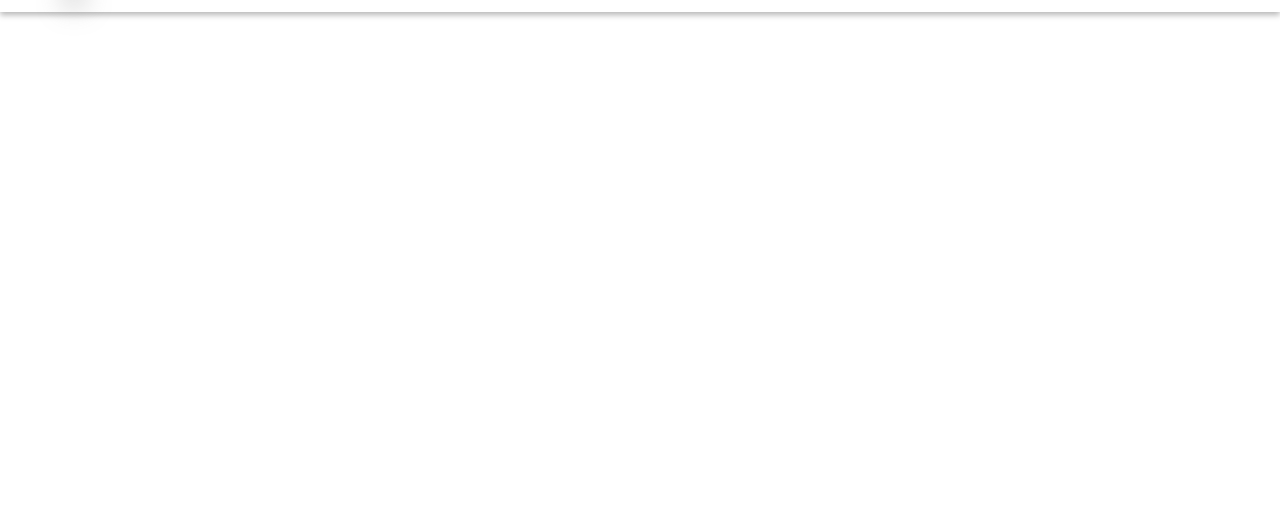
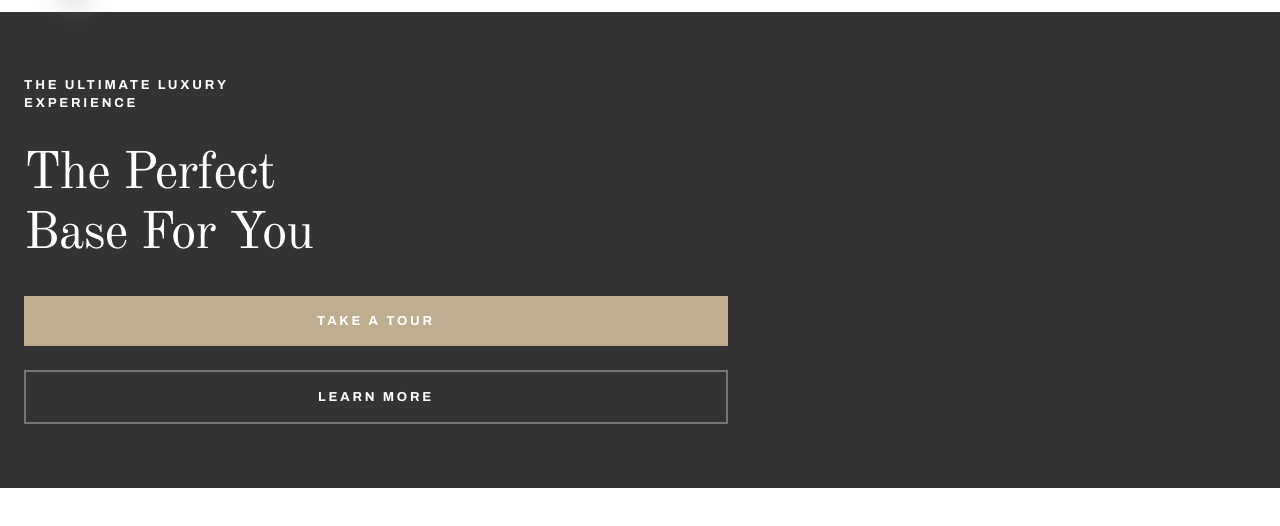
Before and after one commit to David7878dmb/Hotel-Miranda, a plain HTML site: page index.html in a window 1280 px wide. Shown: the part 52-578 px from the top of the page. Drawn offline with nearby package versions, Linux system fonts and the light colour scheme.

Commit message:
Add: Section + style

```diff
--- a/index.html
+++ b/index.html
@@ -10,7 +10,11 @@
     <link rel="preconnect" href="https://fonts.gstatic.com" crossorigin>
     <link href="https://fonts.googleapis.com/css2?family=Archivo:ital,wght@0,100..900;1,100..900&display=swap" rel="stylesheet">
 
+    <link rel="preconnect" href="https://fonts.googleapis.com">
+    <link rel="preconnect" href="https://fonts.gstatic.com" crossorigin>
+    <link href="https://fonts.googleapis.com/css2?family=Old+Standard+TT:ital,wght@0,400;0,700;1,400&display=swap" rel="stylesheet">
 </head>
+
 <body>
     <section class="header">
         <img class="header__hamburguer" id="open" src="./src/assets/hamburguer.png">
@@ -31,6 +35,25 @@
         </ul>
     </section>
 
+    <section class="ultimate">
+        <div class="ultimate__luxury">
+            <h3 class="ultimate__luxury__content">THE ULTIMATE LUXURY</h3>
+            <h3 class="ultimate__luxury__content">EXPERIENCE</h3>
+        </div>
+
+        <div class="ultimate__base">
+            <h2 class="ultimate__base__content">The Perfect</h2>
+            <h2 class="ultimate__base__content">Base For You</h2>
+        </div>
+
+        <div class="ultimate__take">
+            <h3 class="ultimate__take__tour">TAKE A TOUR</h3>
+        </div>
+        <div class="ultimate__learn">
+            <h3 class="ultimate__learn__more">LEARN MORE</h3>
+        </div>
+    </section>
+
 <script src="src/js/header.js"></script>
 </body>
 </html>
--- a/src/style/header.scss
+++ b/src/style/header.scss
@@ -40,7 +40,7 @@
         &__about{
             font-family: "Archivo", sans-serif;
             list-style: none;
-            line-height: 2rem;
+            line-height: 2.5rem;
             font-weight: 600;
         }
     }
--- a/src/style/style.scss
+++ b/src/style/style.scss
@@ -1,4 +1,5 @@
 @import './header.scss';
+@import './ultimate.scss';
 
 html, * {
     box-sizing: border-box;
--- /dev/null
+++ b/src/style/ultimate.scss
@@ -0,0 +1,64 @@
+.ultimate{
+    background-color: #333333;
+    padding-bottom: 3rem;
+    &__luxury{
+        padding-top: 4rem;
+        padding-left: 1.5rem;
+        padding-bottom: 2rem;
+        &__content{
+            color: white;
+            font-weight: 700;
+            line-height: 1.125rem;
+            font-size: .8125rem;
+            letter-spacing: .175rem;
+            font-family: "Archivo", sans-serif;
+        }
+    }
+
+    &__base{
+        padding-left: 1.5rem;
+        padding-bottom: 2rem;
+        &__content{
+            color: white;
+            font-family: "Old Standard TT", serif;
+            font-weight: 400;
+            font-size: 52px;
+            line-height: 60px;
+            letter-spacing: -1.2px;
+        }
+    }
+
+    &__take{
+        margin-left: 1.5rem;
+        width: 55%;
+        background-color:#BEAD8E ;
+        padding: 1rem;
+        margin-bottom: 1.5rem;
+        &__tour{
+            color: white;
+            font-weight: 700;
+            line-height: 1.125rem;
+            font-size: .8125rem;
+            letter-spacing: .175rem;
+            font-family: "Archivo", sans-serif;
+            text-align: center;
+        }
+    }
+
+    &__learn{
+        margin-left: 1.5rem;
+        width: 55%;
+        padding: 1rem;
+        margin-bottom: 1rem;
+        border: 2px solid #FFFFFF54;
+        &__more{
+            color: white;
+            font-weight: 700;
+            line-height: 1.125rem;
+            font-size: .8125rem;
+            letter-spacing: .175rem;
+            font-family: "Archivo", sans-serif;
+            text-align: center;
+        }
+    }
+}
```
Also changed, not shown: src/style/style.css, 1 other file.
